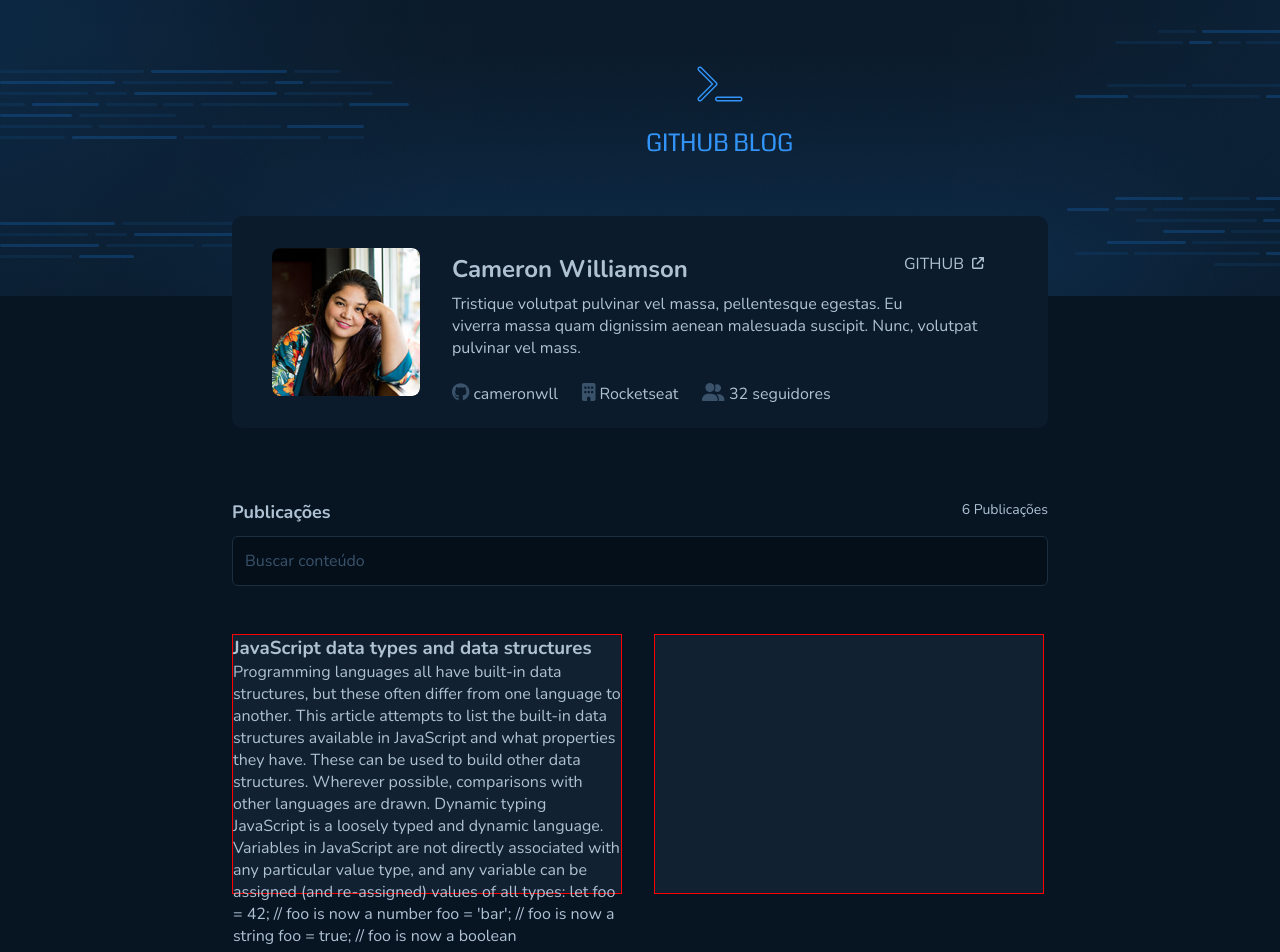
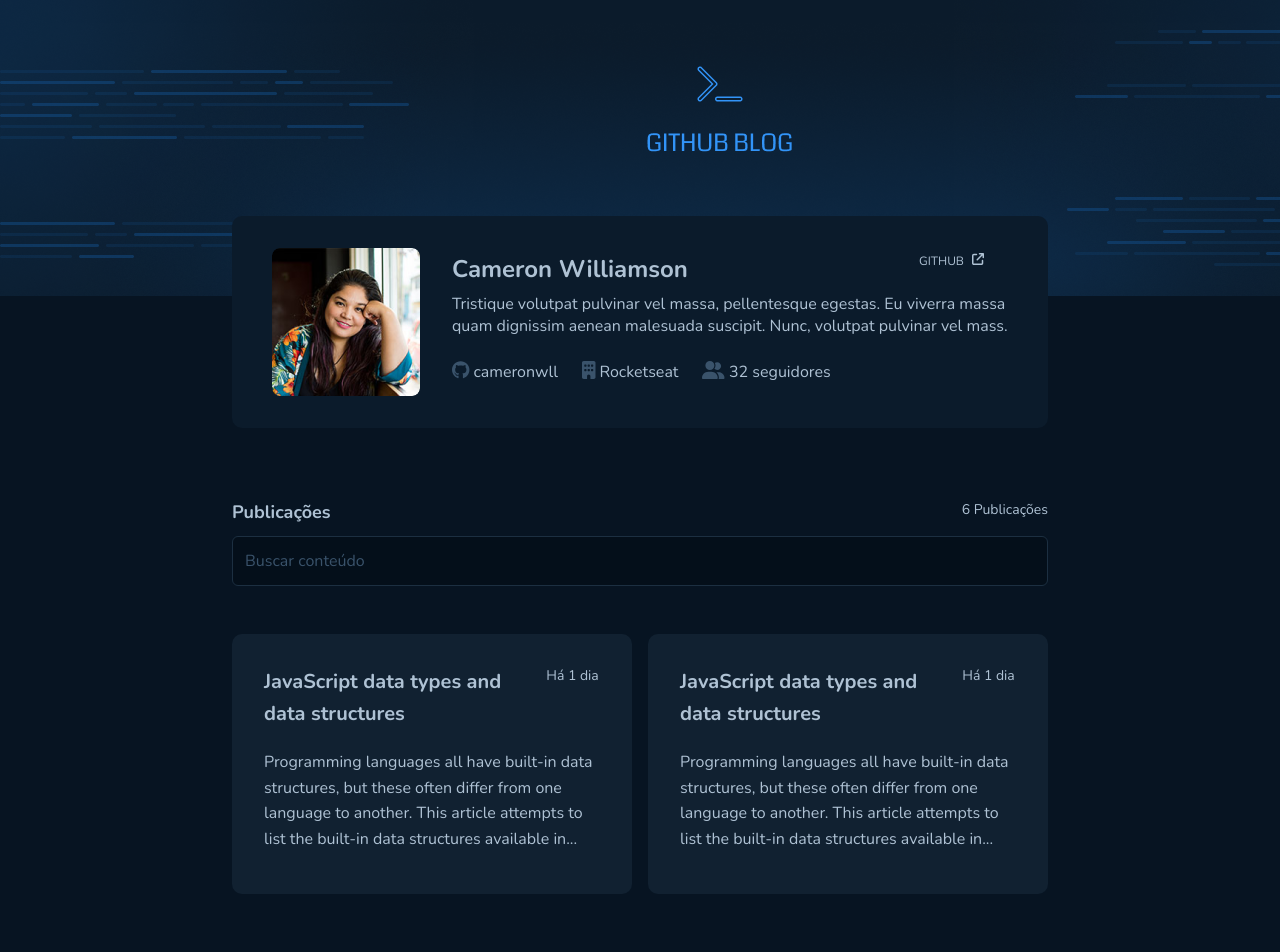
Before and after one commit to BePenques/react-github-blog, a React (Vite) app: page / in a window 1280 px wide. Shown: the top 952 px of the page. After the commit the page ends 910 px from the top, so only its background shows below. Built offline with nearby package versions, Linux system fonts and the light colour scheme.

Commit message:
css home e details

```diff
--- a/src/pages/Details/index.tsx
+++ b/src/pages/Details/index.tsx
@@ -1,3 +1,42 @@
+
+import { FontAwesomeIcon } from "@fortawesome/react-fontawesome";
+import { Container, GithubUserTags, BoxIssueInformations, HeaderIssue, BoxContent } from "./styles";
+import { faGithub } from "@fortawesome/free-brands-svg-icons";
+import {  faArrowUpRightFromSquare, faCalendarDay, faChevronLeft, faComment } from "@fortawesome/free-solid-svg-icons";
+
 export function Details(){
-    return <h1>Details</h1>
+    return (
+    <Container>
+        <BoxIssueInformations>
+            <HeaderIssue>
+                <span>
+                <FontAwesomeIcon icon={faChevronLeft} color="#3294F8" fontSize={12}/>
+                    VOLTAR
+                </span>
+                <span>VER NO GITHUB
+                <FontAwesomeIcon icon={faArrowUpRightFromSquare} fontSize="12"/>
+                </span>
+            </HeaderIssue>
+            <h3>JavaScript data types and data structures</h3>
+            <GithubUserTags>
+                <span>
+                    <FontAwesomeIcon icon={faGithub} color="#3A536B" fontSize={18}/>
+                    <p>cameronwll</p>
+                </span>
+                <span>
+                    <FontAwesomeIcon icon={faCalendarDay} color="#3A536B" fontSize={18}/>
+                    <p>Há 1 dia</p>
+                </span>
+                <span>
+                    <FontAwesomeIcon icon={faComment} color="#3A536B" fontSize={18}/>
+                    <p>5 comentários</p>
+                </span>
+            </GithubUserTags>
+        </BoxIssueInformations>
+        <BoxContent>
+            <p>Programming languages all have built-in data structures, but these often differ from one language to another. This article attempts to list the built-in data structures available in JavaScript and what properties they have. These can be used to build other data structures. Wherever possible, comparisons with other languages are drawn.
+            </p>
+        </BoxContent>
+    </Container>
+    )
 }
--- a/src/pages/Details/styles.ts
+++ b/src/pages/Details/styles.ts
@@ -0,0 +1,92 @@
+import styled from 'styled-components';
+
+export const Container = styled.div`
+    width: 100%;
+    max-width: 864px;
+    margin: 0rem auto 0;
+    padding: 0 1.5rem;
+`;
+
+export const BoxIssueInformations = styled.section`
+    display: flex;
+    flex-direction: column;
+    padding: 2rem;
+    width: 100%;
+    height: 168px;
+
+    background: ${props => props.theme["base-profile"]};
+
+    border-radius: 10px;
+
+    margin-top: -5rem;
+    gap: 14px;
+
+     h3{
+        font-size: 24px;
+        color:  ${props => props.theme["base-title"]};
+
+     }
+`
+export const HeaderIssue = styled.div`
+display: flex;
+justify-content: space-between;
+span{
+    display: flex;
+    color:  ${props => props.theme["blue"]};
+    font-size: 12px;
+    gap: 3.5px;
+}
+`
+
+export const BoxContent = styled.div`
+
+    padding: 40px 32px;
+    font-size: 16px;
+    line-height: 160%;
+`
+
+export const GithubUserInformations = styled.div`
+    height: 148px;
+    /* width: 600px; */
+    padding-top: 5px;
+    margin-right: 32px;
+
+    h3{
+        font-size: 24px;
+         margin-bottom: 8px;
+    }
+    p{
+        font-size: 16px;
+        margin-bottom: 24px;
+    }
+`
+
+export const GithubUserTags = styled.div`
+   display: flex;
+   flex-direction: row;
+   align-items: center;
+   gap: 24px;
+
+
+   span{
+    display: flex;
+    flex-direction: row;
+
+    gap: 4px;
+
+   }
+`
+
+export const GithubLink = styled.div`
+    display: flex;
+    flex-direction: row;
+    align-items: baseline;
+    gap: 8px;
+    float: right ;
+    margin-right: 32px;
+    p{
+        font-size: 12px;
+    }
+
+
+`
--- a/src/pages/Home/index.tsx
+++ b/src/pages/Home/index.tsx
@@ -41,17 +41,25 @@
         </SearchBox>
         <IssuesList>
           <Issue>
-            <h3>JavaScript data types and data structures</h3>
+            <div>
+              <h3>JavaScript data types and data structures</h3>
+              <span>Há 1 dia </span>
+            </div>
             <p>
-            Programming languages all have built-in data structures, but these often differ from one language to another. This article attempts to list the built-in data structures available in JavaScript and what properties they have. These can be used to build other data structures. Wherever possible, comparisons with other languages are drawn. Dynamic typing JavaScript is a loosely typed and dynamic language. Variables in JavaScript are not directly associated with any particular value type, and any variable can be assigned (and re-assigned) values of all types: let foo = 42; // foo is now a number foo = 'bar'; // foo is now a string foo = true; // foo is now a boolean
+            Programming languages all have built-in data structures, but these often differ from one language to another. This article attempts to list the built-in data structures available in...
             </p>
           </Issue>
           <Issue>
+            <div>
+              <h3>JavaScript data types and data structures</h3>
+              <span>Há 1 dia </span>
+            </div>
+            <p>
+            Programming languages all have built-in data structures, but these often differ from one language to another. This article attempts to list the built-in data structures available in...
+            </p>
           </Issue>
-          <Issue>
-          </Issue>
-          <Issue>
-          </Issue>
+
+
         </IssuesList>
     </Container>
     )
--- a/src/pages/Home/styles.ts
+++ b/src/pages/Home/styles.ts
@@ -22,6 +22,7 @@
     margin-top: -5rem;
     gap: 2rem;
 `
+
 
 export const GithubUserInformations = styled.div`
     height: 148px;
@@ -62,7 +63,10 @@
     gap: 8px;
     float: right ;
     margin-right: 32px;
-    font-size: 12px;
+    p{
+        font-size: 12px;
+    }
+
 
 `
 //--------search form
@@ -98,22 +102,49 @@
 `
 //-----IssuesList
 export const IssuesList = styled.div`
-    margin-top: 16px;
-    margin-bottom: 16px;
+    margin-top: 48px;
+    margin-bottom: 1rem;
     display: flex;
     flex-direction: row;
     height: auto;
     flex-wrap: wrap;
-    gap: 2rem;
+    gap: 1rem;
 
 `
 export const Issue = styled.div`
-   /* width: 416px; */
-   width: 390px;
+   max-width: 400px;
+   /* width: 390px; */
    height: 260px;
    background: ${props => props.theme["base-post"]};
-   border: 1px solid red;
-   margin-top: 32px;
+   /* border: 1px solid red; */
+   /* margin-top: 1rem; */
+   border-radius: 10px;
+   padding: 2rem;
+   gap: 20px;
+   display: flex;
+   flex-direction: column;
+
+   div{
+    display: flex;
+    flex-direction: row;
+       h3{
+        width: 84%;
+        font-size: 20px;
+        line-height: 160%;
+        font:  ${props => props.theme["base-title"]};
+    }
+    span{
+        font-size: 14px;
+    }
+   }
+
+   p{
+    font-size: 16px;
+    line-height: 160%;
+    font:  ${props => props.theme["base-text"]};
+
+   }
+
 
 `
 
```
